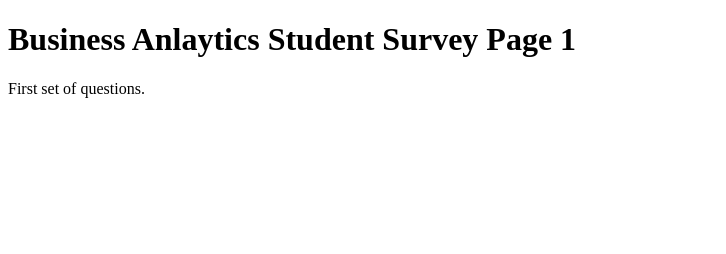
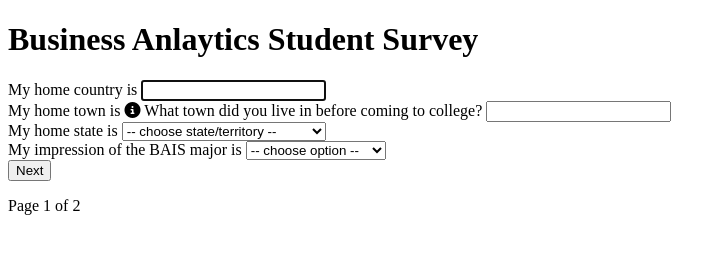
Before and after one commit to lilydosedel/lqdosedel-HW9, a plain HTML site: page lqdosedel_p1.html in a window 1280 px wide. Shown: the whole page, without its empty margins (0-726 px from the left). Drawn offline with Linux system fonts and the light colour scheme.

Commit message:
Update lqdosedel_p1.html

```diff
--- a/lqdosedel_p1.html
+++ b/lqdosedel_p1.html
@@ -4,10 +4,132 @@
     <meta charset="UTF-8">
     <meta name="viewport" content="width=device-width, initial-scale=1.0">
     <title>Business Anlaytics Student Survey Page 1</title>
-</head>
-<body>
-    <h1>Business Anlaytics Student Survey Page 1</h1>
-    <p>First set of questions.</p>
+    <link rel="stylesheet" href="stylesheet.css">
+    <script src="https://kit.fontawesome.com/8ddc2ace5f.js" crossorigin="anonymous"></script>
+<h1>Business Anlaytics Student Survey</h1>
+<form novalidate action="lqdosedel_p2.html">
+<div>
+    <label>
+        My home country is
+        <input type="text" id="hcountry" name="home-country" required autofocus>
+    </label>
+</div>
 
-</body>
+<div>
+    <label>
+        My home town is
+        <span class="tooltip">
+            <i class="fa-solid fa-circle-info"></i>
+            <span class="tooltip tooltiptext">What town did you live in before coming to college?</span>
+        </span>
+        <input type="text" id="htown" name="home-town" required>
+    </label>
+</div>
+
+<div>
+    <label>My home state is
+    <select name="state" id="state-select">
+        <option value="">-- choose state/territory --</option>
+        <option value="AL">AL</option>
+        <option value="AK">AK</option>
+        <option value="AZ">AZ</option>
+        <option value="AR">AR</option>
+        <option value="CA">CA</option>
+        <option value="CO">CO</option>
+        <option value="CT">CT</option>
+        <option value="DE">DE</option>
+        <option value="FL">FL</option>
+        <option value="GA">GA</option>
+        <option value="HI">HI</option>
+        <option value="ID">ID</option>
+        <option value="IL">IL</option>
+        <option value="IN">IN</option>
+        <option value="IA">IA</option>
+        <option value="KS">KS</option>
+        <option value="KY">KY</option>
+        <option value="LA">LA</option>
+        <option value="ME">ME</option>
+        <option value="MD">MD</option>
+        <option value="MA">MA</option>
+        <option value="MI">MI</option>
+        <option value="MN">MN</option>
+        <option value="MS">MS</option>
+        <option value="MO">MO</option>
+        <option value="MT">MT</option>
+        <option value="NE">NE</option>
+        <option value="NV">NV</option>
+        <option value="NH">NH</option>
+        <option value="NJ">NJ</option>
+        <option value="NM">NM</option>
+        <option value="NY">NY</option>
+        <option value="NC">NC</option>
+        <option value="ND">ND</option>
+        <option value="OH">OH</option>
+        <option value="OK">OK</option>
+        <option value="OR">OR</option>
+        <option value="PA">PA</option>
+        <option value="RI">RI</option>
+        <option value="SC">SC</option>
+        <option value="SD">SD</option>
+        <option value="TN">TN</option>
+        <option value="TX">TX</option>
+        <option value="UT">UT</option>
+        <option value="VT">VT</option>
+        <option value="VA">VA</option>
+        <option value="WA">WA</option>
+        <option value="WV">WV</option>
+        <option value="WI">WI</option>
+        <option value="WY">WY</option>
+        <!-- Added Washington D.C. -->
+        <option value="DC">DC - Washington D.C.</option>
+        <!-- Added U.S. Territories -->
+        <option value="AS">AS - American Samoa</option>
+        <option value="GU">GU - Guam</option>
+        <option value="MP">MP - Northern Mariana Islands</option>
+        <option value="PR">PR - Puerto Rico</option>
+        <option value="VI">VI - U.S. Virgin Islands</option>
+    </select>
+    </label>
+</div>
+
+<div>
+    <label>
+    My impression of the BAIS major is
+    <select name="impression" id="impression-scale" required>
+        <option value="">-- choose option --</option>
+        <option value="5">Very positive</option>
+        <option value="4">Somewhat positive</option>
+        <option value="3">Neutral</option>
+        <option value="2">Somewhat negative</option>
+        <option value="1">Very negative</option>
+    </select>
+    </label>
+</div>
+
+<button type="submit">
+    Next
+  </button>
+</form>
+    <footer>
+        <p>Page 1 of 2</p>
+    </footer>
+<script>
+    (function () {
+      "use strict";
+      const forms = document.querySelectorAll("form");
+      Array.from(forms).forEach((form) => {
+        form.addEventListener(
+          "submit",
+          (event) => {
+            if (!form.checkValidity()) {
+              event.preventDefault();
+              event.stopPropagation();
+            }
+            form.classList.add("was-validated");
+          },
+          false
+        );
+      });
+    })();
+  </script>
 </html>
```
